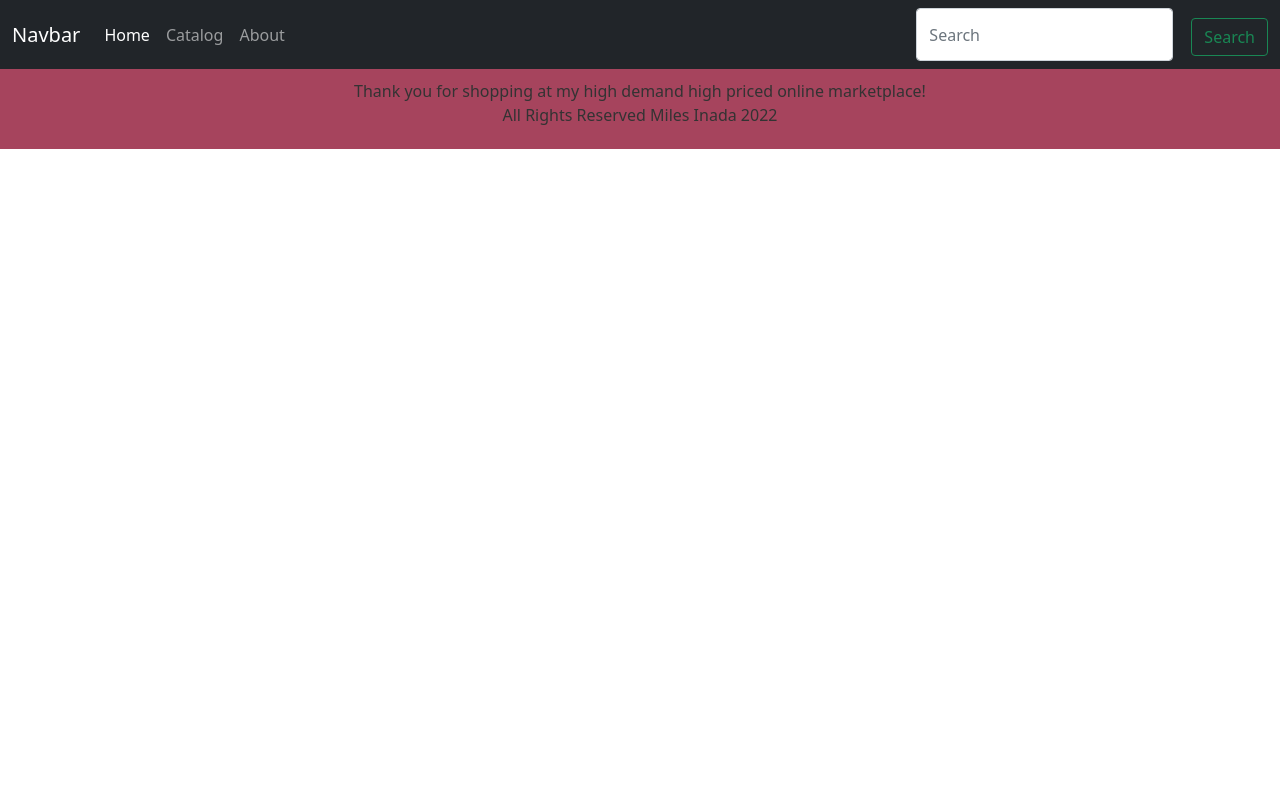
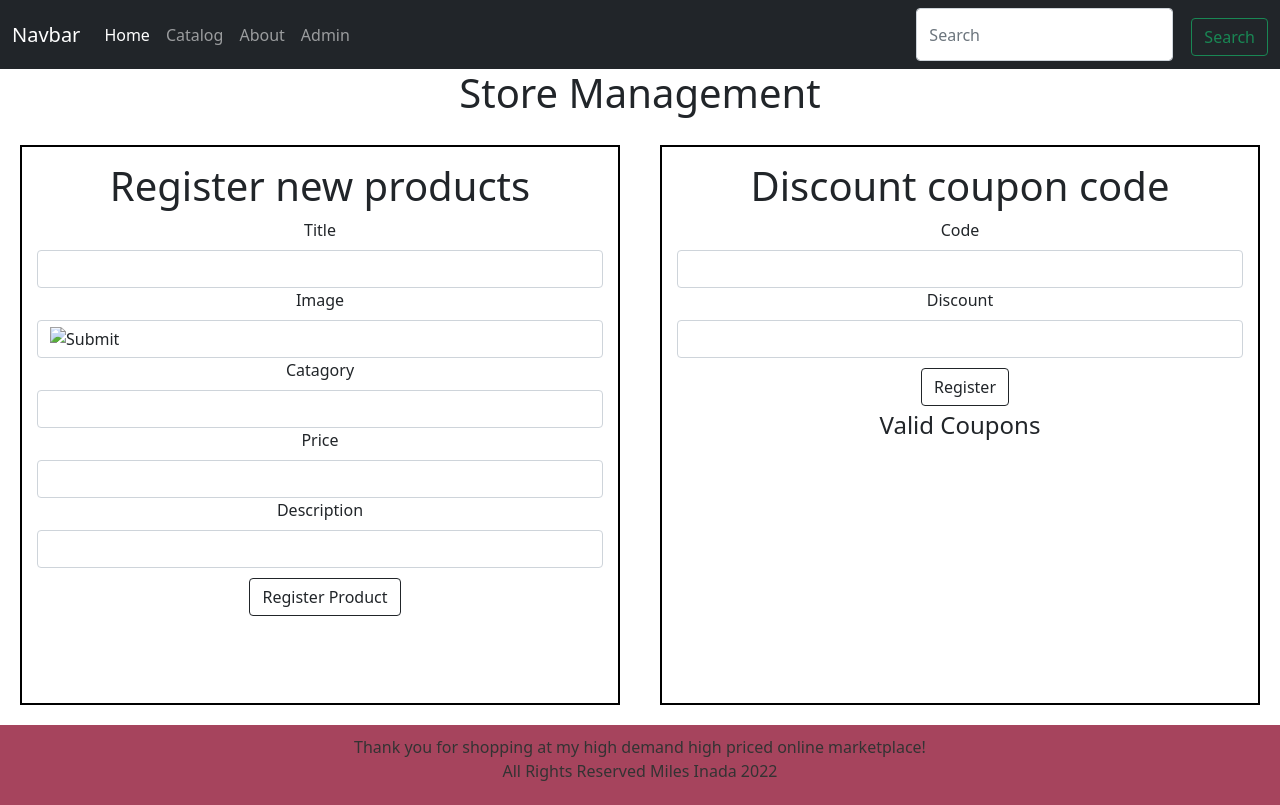
Before and after one commit to milesinada/online_fe_ch25, a React (Create React App) app: page /admin in a window 1280 px wide. Built offline with nearby package versions, Linux system fonts and the light colour scheme.

Commit message:
109 React class 2

```diff
--- a/src/App.js
+++ b/src/App.js
@@ -4,6 +4,8 @@ import Thanks from "./components/footer";
 import Catalog from "./components/catalog";
 import About from "./components/about";
 import Home from "./components/home";
+import Cart from "./components/cart";
+import Admin from "./components/admin";
 
 import "bootstrap/dist/css/bootstrap.min.css";
 import "bootstrap/dist/js/bootstrap.min.js";
@@ -20,6 +22,8 @@ function App() {
           <Route path="/" element={<Home />}></Route>
           <Route path="/catalog" element={<Catalog />}></Route>
           <Route path="/about" element={<About />}></Route>
+          <Route path="/cart" element={<Cart />}></Route>
+          <Route path="/admin" element={<Admin />}></Route>
         </Routes>
 
         <Thanks />
--- /dev/null
+++ b/src/components/admin.css
@@ -0,0 +1,32 @@
+main{
+    display: flex;
+    min-height: 600px;
+}
+
+section{
+    flex: 1;
+}
+
+aside{
+    flex: 1;
+}
+h1 {
+    text-align: center;
+}
+form{
+    display: inline-flex;
+}
+.prods{
+    border: 2px solid black;
+    margin: 20px;
+    padding: 15px;
+}
+.coupons{
+    border: 2px solid black;
+    margin: 20px;
+    padding: 15px;
+
+}
+.valid-coupons{
+    text-align: left;
+}
--- /dev/null
+++ b/src/components/admin.jsx
@@ -0,0 +1,152 @@
+import "./admin.css";
+import { useState } from "react";
+
+const Admin = () => {
+  const [product, setProduct] = useState([]);
+  const [coupon, setCoupon] = useState({});
+  const [allCoupons, setAllCoupons] = useState([]);
+  const [allProds, setAllProds] = useState([]);
+
+  const saveProduct = () => {
+    console.log("A new product is here!", product);
+
+    let copy = [...allProds];
+    copy.push(product);
+    setAllProds(copy);
+  };
+
+  const saveCoupon = () => {
+    console.log("A message!", coupon);
+
+    //send the coupon to the server
+
+    //display the coupon on the screen
+    let copy = [...allCoupons];
+    copy.push(coupon);
+    setAllCoupons(copy);
+  };
+
+  const codeChange = (e) => {
+    //console.log("Code Change", e.target.value);
+
+    let copy = { ...coupon }; //create a copy
+    copy.code = e.target.value; // modify the copy
+    setCoupon(copy); //set the copy as the new value
+  };
+
+  const discountChange = (e) => {
+    //console.log("Code Change", e.target.value);
+
+    let copy = { ...coupon }; //create a copy
+    copy.discount = parseFloat(e.target.value); // modify the copy
+    setCoupon(copy); //set the copy as the new value
+  };
+
+  const prodChange = (e) => {
+    let name = e.target.name;
+    let value = e.target.value;
+
+    let copy = { ...product };
+    copy[name] = value;
+    setProduct(copy);
+  };
+
+  return (
+    <div className="admin-page">
+      <h1>Store Management</h1>
+      <main className="admin-container">
+        <section className="prods">
+          <h1>Register new products</h1>
+          <div className="form">
+            <div>
+              <label className="form-label">Title</label>
+              <input
+                onChange={prodChange}
+                type="text"
+                name="title"
+                className="form-control"
+              />
+            </div>
+            <div>
+              <label className="form-label">Image</label>
+              <input
+                onChange={prodChange}
+                type="image"
+                name="image"
+                className="form-control"
+              />
+            </div>
+            <div>
+              <label className="form-label">Catagory</label>
+              <input
+                onChange={prodChange}
+                type="text"
+                name="catagory"
+                className="form-control"
+              />
+            </div>
+            <div>
+              <label className="form-label">Price</label>
+              <input
+                onChange={prodChange}
+                type="number"
+                name="price"
+                className="form-control"
+              />
+            </div>
+            <div>
+              <label className="form-label">Description</label>
+              <input
+                onChange={prodChange}
+                type="textarea"
+                name="description"
+                className="form-control"
+              />
+            </div>
+          </div>
+          <button onClick={saveProduct} className="btn btn-outline-dark">
+            Register Product
+          </button>
+        </section>
+
+        <aside className="coupons">
+          <h1> Discount coupon code</h1>
+          <div className="form">
+            <div>
+              <label className="form-label">Code</label>
+              <input
+                onChange={codeChange}
+                type="text"
+                className="form-control"
+              />
+            </div>
+            <div>
+              <label className="form-label">Discount</label>
+              <input
+                onChange={discountChange}
+                type="number"
+                className="form-control"
+              />
+            </div>
+          </div>
+
+          <button onClick={saveCoupon} className="btn btn-outline-dark">
+            Register
+          </button>
+          <h4>Valid Coupons</h4>
+          <ul className="valid-coupons">
+            {allCoupons.map((c, index) => (
+              <li key={index}>
+                {c.code}- {c.discount}%{" "}
+              </li>
+            ))}
+          </ul>
+        </aside>
+      </main>
+    </div>
+  );
+};
+
+//console.log prods
+//add admin page to nav
+export default Admin;
--- /dev/null
+++ b/src/components/cart.jsx
@@ -0,0 +1,9 @@
+const Cart = () => {
+    return (
+        <div>
+            <h1>Your Cart</h1>
+        </div>
+    );
+};
+
+export default Cart;
--- a/src/components/home.css
+++ b/src/components/home.css
@@ -9,7 +9,7 @@
     margin: 5px;
     width: 100%;
     height: auto;
-    transition: .5s ease;
+    transition: .2s ease;
     backface-visibility: hidden;
 }
 
@@ -18,7 +18,7 @@
     opacity: 0;
     position: absolute;
     top: 50%;
-    left: 50%;
+    left: 75%;
     transform: translate(-50%, -50%);
     -ms-transform: translate(-50%, -50%)
 }
--- a/src/components/navBar.jsx
+++ b/src/components/navBar.jsx
@@ -1,36 +1,64 @@
-import "./navBar.css"
-import {Link} from "react-router-dom";
+import "./navBar.css";
+import { Link } from "react-router-dom";
 //import GeoFind from"./weather.jsx"
 
-const NavBar = () =>{
+const NavBar = () => {
   //console.log ("Your current position is :"+ <GeoFind/>);
-    return(
+  return (
     <nav className="navbar navbar-expand-lg navbar-dark bg-dark">
       <div className="container-fluid">
-    <a className="navbar-brand" to="#">Navbar</a>
-    <button className="navbar-toggler" type="button" data-bs-toggle="collapse" data-bs-target="#navbarSupportedContent" aria-controls="navbarSupportedContent" aria-expanded="false" aria-label="Toggle navigation">
+        <a className="navbar-brand" to="#">
+          Navbar
+        </a>
+        <button
+          className="navbar-toggler"
+          type="button"
+          data-bs-toggle="collapse"
+          data-bs-target="#navbarSupportedContent"
+          aria-controls="navbarSupportedContent"
+          aria-expanded="false"
+          aria-label="Toggle navigation"
+        >
           <span className="navbar-toggler-icon"></span>
         </button>
         <div className="collapse navbar-collapse" id="navbarSupportedContent">
           <ul className="navbar-nav me-auto mb-2 mb-lg-0">
             <li className="nav-item">
-          <Link className="nav-link active" aria-current="page" to="/">Home</Link>
+              <Link className="nav-link active" aria-current="page" to="/">
+                Home
+              </Link>
             </li>
             <li className="nav-item">
-          <Link className="nav-link" to="/catalog">Catalog</Link>
+              <Link className="nav-link" to="/catalog">
+                Catalog
+              </Link>
             </li>
             <li className="nav-item">
-          <Link className="nav-link " to="/about" tabIndex="-1">About</Link>
+              <Link className="nav-link " to="/about" tabIndex="-1">
+                About
+              </Link>
+            </li>
+            <li className="nav-item">
+              <Link className="nav-link " to="/admin" tabIndex="-1">
+                Admin
+              </Link>
             </li>
           </ul>
           <form className="d-flex">
-        <input className="form-control me-2" type="search" placeholder="Search" aria-label="Search"/>
-        <button className="btn btn-outline-success" type="submit">Search</button>
+            <input
+              className="form-control me-2"
+              type="search"
+              placeholder="Search"
+              aria-label="Search"
+            />
+            <button className="btn btn-outline-success" type="submit">
+              Search
+            </button>
           </form>
         </div>
       </div>
     </nav>
   );
-}
+};
 
 export default NavBar;
```
Also changed, not shown: src/components/catalog.jsx (+9 -13 lines). Lines whose indentation alone changed are shown as unchanged.
